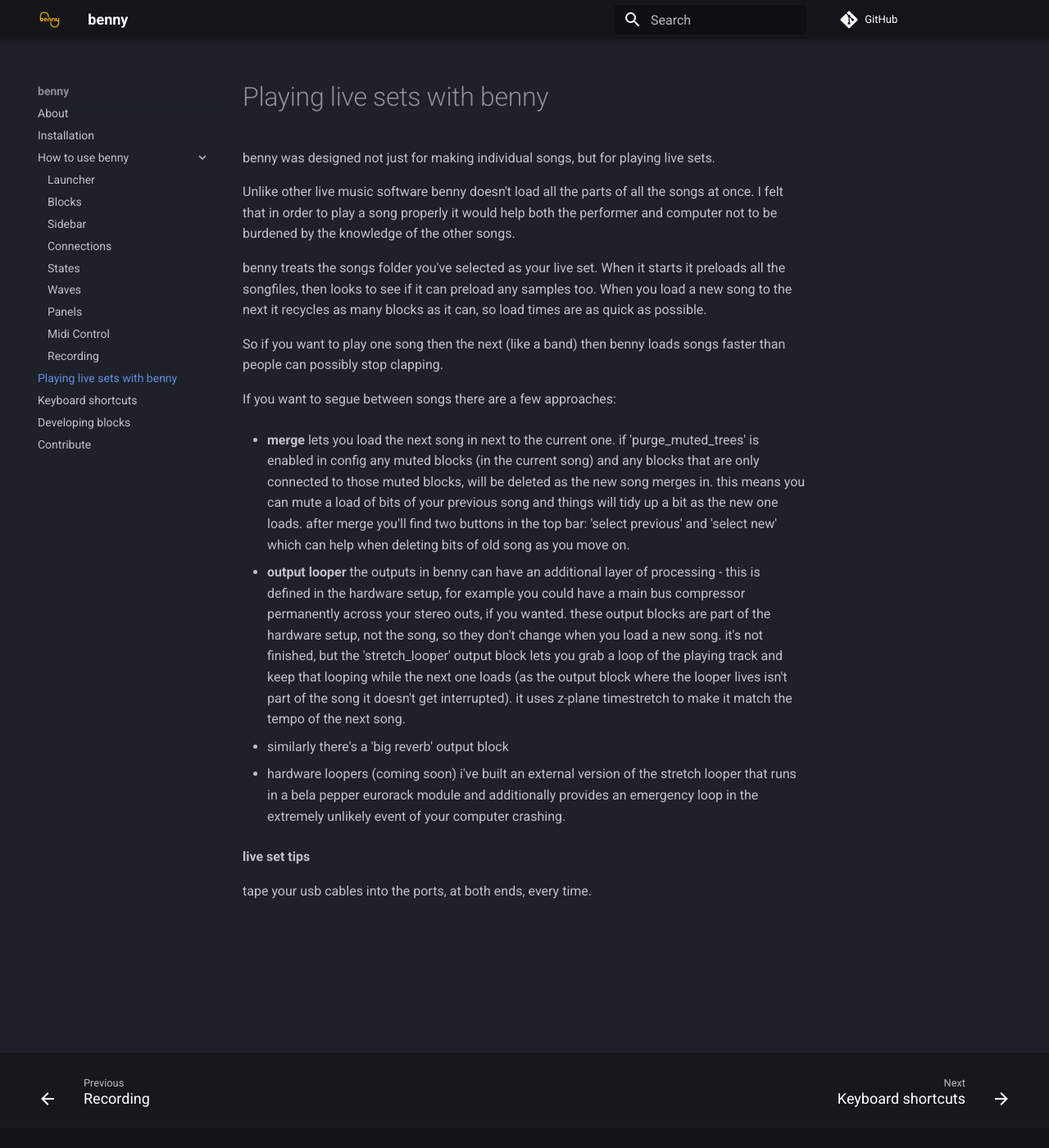
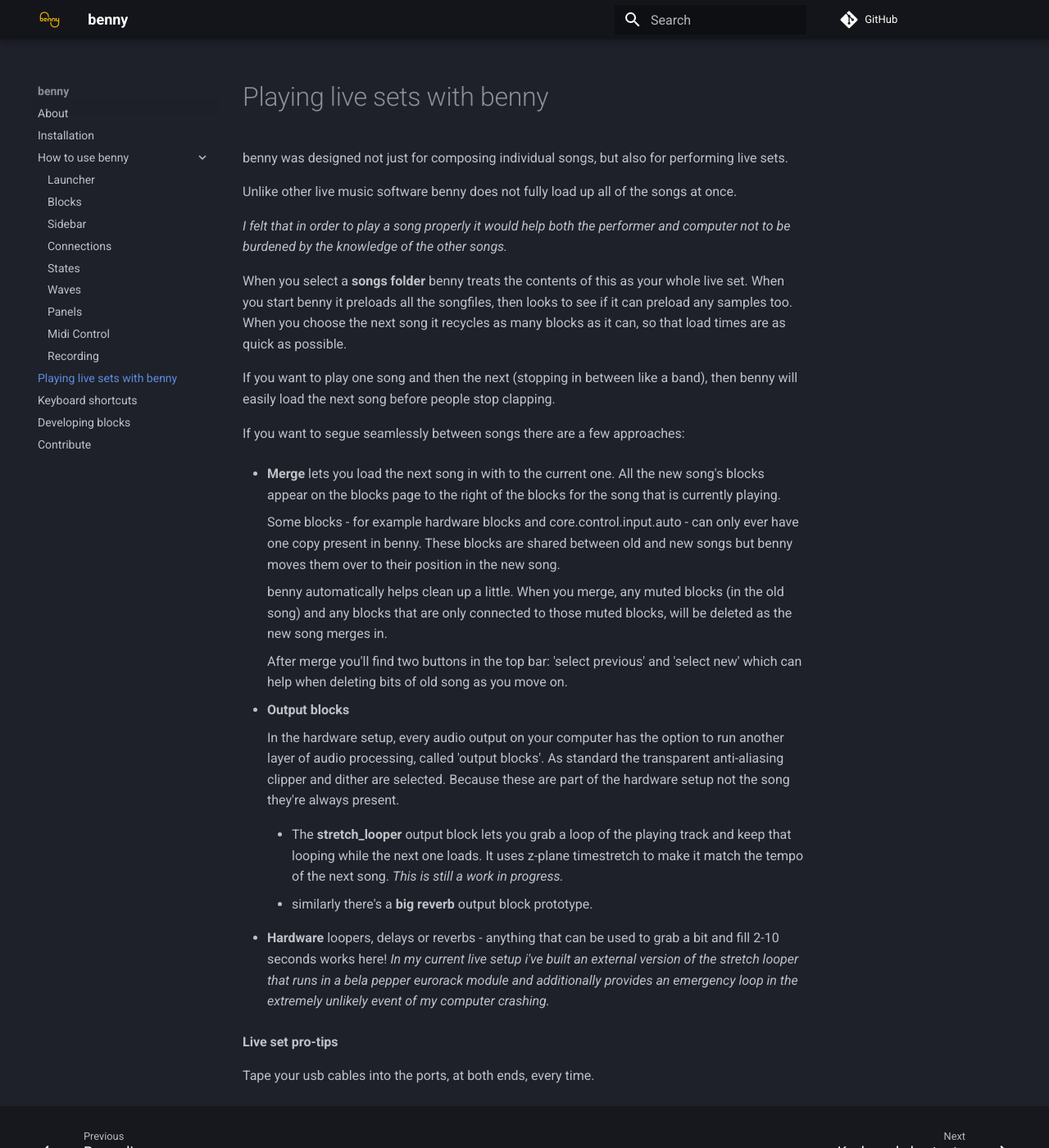
Before and after one commit to playbenny/benny_manual, an MkDocs documentation site: the page built from docs/live_sets.md, in a window 1280 px wide and 1400 px high. Shown: the whole window at 82% size. Built offline with MkDocs 1.6.1 and Material for MkDocs 9.7.7, drawn with Linux system fonts in a browser that asks for light colours; comment, search, counter and statistics services are not loaded.

Commit message:
Update live_sets.md

```diff
--- a/docs/live_sets.md
+++ b/docs/live_sets.md
@@ -1,21 +1,33 @@
-benny was designed not just for making individual songs, but for playing live sets.
+benny was designed not just for composing individual songs, but also for performing live sets.
 
-Unlike other live music software benny doesn't load all the parts of all the songs at once. I felt that in order to play a song properly it would help both the performer and computer not to be burdened by the knowledge of the other songs.
+Unlike other live music software benny does not fully load up all of the songs at once.
 
-benny treats the songs folder you've selected as your live set. When it starts it preloads all the songfiles, then looks to see if it can preload any samples too. When you load a new song to the next it recycles as many blocks as it can, so load times are as quick as possible.
+*I felt that in order to play a song properly it would help both the performer and computer not to be burdened by the knowledge of the other songs.*
 
-So if you want to play one song then the next (like a band) then benny loads songs faster than people can possibly stop clapping.
+When you select a **songs folder** benny treats the contents of this as your whole live set. When you start benny it preloads all the songfiles, then looks to see if it can preload any samples too. When you choose the next song it recycles as many blocks as it can, so that load times are as quick as possible.
 
-If you want to segue between songs there are a few approaches:
+If you want to play one song and then the next (stopping in between like a band), then benny will easily load the next song before people stop clapping.
 
-- **merge** lets you load the next song in next to the current one. if 'purge_muted_trees' is enabled in config any muted blocks (in the current song) and any blocks that are only connected to those muted blocks, will be deleted as the new song merges in. this means you can mute a load of bits of your previous song and things will tidy up a bit as the new one loads. after merge you'll find two buttons in the top bar: 'select previous' and 'select new' which can help when deleting bits of old song as you move on.
+If you want to segue seamlessly between songs there are a few approaches:
 
-- **output looper** the outputs in benny can have an additional layer of processing - this is defined in the hardware setup, for example you could have a main bus compressor permanently across your stereo outs, if you wanted. these output blocks are part of the hardware setup, not the song, so they don't change when you load a new song. it's not finished, but the 'stretch_looper' output block lets you grab a loop of the playing track and keep that looping while the next one loads (as the output block where the looper lives isn't part of the song it doesn't get interrupted). it uses z-plane timestretch to make it match the tempo of the next song.
+- **Merge** lets you load the next song in with to the current one. All the new song's blocks appear on the blocks page to the right of the blocks for the song that is currently playing.
 
-- similarly there's a 'big reverb' output block
+    Some blocks - for example hardware blocks and core.control.input.auto - can only ever have one copy present in benny. These blocks are shared between old and new songs but benny moves them over to their position in the new song.
 
-- hardware loopers (coming soon) i've built an external version of the stretch looper that runs in a bela pepper eurorack module and additionally provides an emergency loop in the extremely unlikely event of your computer crashing.
+    benny automatically helps clean up a little. When you merge, any muted blocks (in the old song) and any blocks that are only connected to those muted blocks, will be deleted as the new song merges in.
 
-**live set tips**
+    After merge you'll find two buttons in the top bar: 'select previous' and 'select new' which can help when deleting bits of old song as you move on.
 
-tape your usb cables into the ports, at both ends, every time.
+- **Output blocks**
+
+    In the hardware setup, every audio output on your computer has the option to run another layer of audio processing, called 'output blocks'. As standard the transparent anti-aliasing clipper and dither are selected. Because these are part of the hardware setup not the song they're always present.
+
+    - The **stretch_looper** output block lets you grab a loop of the playing track and keep that looping while the next one loads. It uses z-plane timestretch to make it match the tempo of the next song. *This is still a work in progress.*
+
+    - similarly there's a **big reverb** output block prototype.
+
+- **Hardware** loopers, delays or reverbs - anything that can be used to grab a bit and fill 2-10 seconds works here! *In my current live setup i've built an external version of the stretch looper that runs in a bela pepper eurorack module and additionally provides an emergency loop in the extremely unlikely event of my computer crashing.*
+
+**Live set pro-tips**
+
+Tape your usb cables into the ports, at both ends, every time.
```
